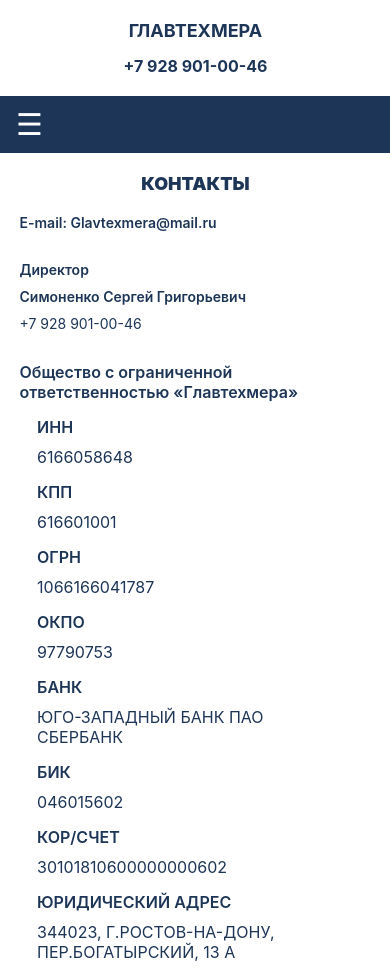
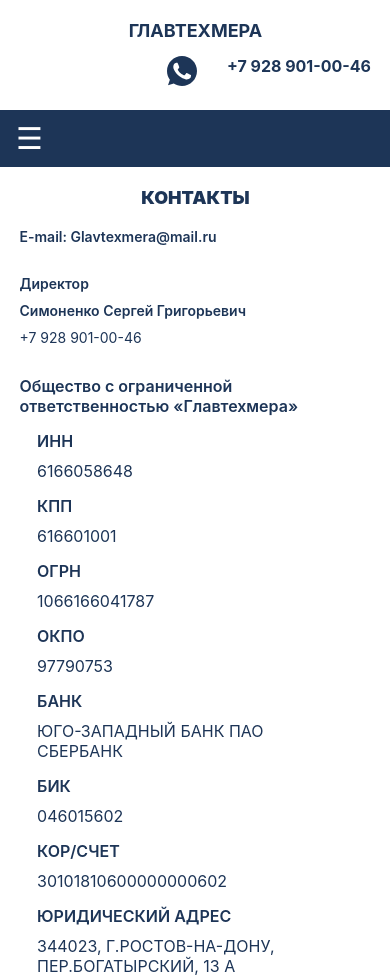
Before and after one commit to ZeHHFo/glavtehmera, a plain HTML site: page contacts.html in a window 390 px wide. Shown: the top 979 px of the page. Drawn offline with nearby package versions, Linux system fonts and the light colour scheme.

Commit message:
The clickability of the social media module and the phone number in the site header has been implemented.

```diff
--- a/contacts.html
+++ b/contacts.html
@@ -15,7 +15,14 @@
     <header class="site-header">
         <div class="top">
             <a href="contacts.html" class="logo" data-aos="fade-right">ГЛАВТЕХМЕРА</a>
-            <p class="Phone-number" data-aos="fade-left">+7 928 901-00-46</p>
+            <section class="social" id="social & phone" data-aos="fade-left">
+              <a href="https://wa.me/79289010046" target="_blank" class="whatsapp-link" aria-label="Связаться по WhatsApp">
+                <svg width="30" height="30" viewBox="0 0 30 30" fill="none" xmlns="http://www.w3.org/2000/svg">
+                  <path fill-rule="evenodd" clip-rule="evenodd" d="M23.7315 21.1816C23.37 22.2049 21.933 23.0515 20.787 23.2991C20.0025 23.4656 18.9795 23.5974 15.5325 22.1689C11.661 20.565 6.285 14.8515 6.285 11.0493C6.285 9.11373 7.401 6.85986 9.3525 6.85986C10.2915 6.85986 10.4985 6.87817 10.8075 7.61938C11.169 8.49265 12.051 10.6442 12.156 10.8647C12.5895 11.7695 11.715 12.2992 11.0805 13.0869C10.878 13.324 10.6485 13.5804 10.905 14.0215C11.16 14.4536 12.042 15.8911 13.338 17.0449C15.012 18.5364 16.3695 19.0125 16.8555 19.2151C17.217 19.3651 17.649 19.3302 17.913 19.0481C18.2475 18.6865 18.663 18.0865 19.086 17.4954C19.3845 17.0722 19.764 17.0194 20.1615 17.1694C20.43 17.2625 23.8425 18.8473 23.9865 19.1008C24.093 19.2854 24.093 20.1583 23.7315 21.1816ZM15.003 0H14.9955C6.72599 0 0 6.72803 0 15C0 18.28 1.05751 21.323 2.85601 23.7913L0.987007 29.365L6.75151 27.5229C9.12301 29.0924 11.9535 30 15.003 30C23.2725 30 30 23.272 30 15C30 6.72803 23.2725 0 15.003 0Z" fill="#1D3557"/>
+                </svg>
+              </a>
+              <p href="tel:+79289010046" class="Phone-number">+7 928 901-00-46</p>
+            </section>
         </div>
         <div class="header-container">
           <div class="burger-container">
@@ -47,7 +54,7 @@
               <span class="contacts-boss-name">Симоненко Сергей Григорьевич</span>
             </div>
             <div class="point-person">
-              <span class="contacts-boss-number">+7 928 901-00-46</span>
+              <span href="tel:+79289010046" class="contacts-boss-number">+7 928 901-00-46</span>
             </div>
           </section>
 
@@ -131,7 +138,7 @@
                 <p class="text-400" data-aos="fade-right" data-aos-offset="0">Пн–Пт: с 8:00 до 17:00</p>
               </div>
               <div class="footer-right">
-                <p class="text-900" data-aos="fade-left" data-aos-offset="0">+7 928 901-00-46</p>
+                <p href="tel:+79289010046" class="text-900" data-aos="fade-left" data-aos-offset="0">+7 928 901-00-46</p>
                 <p class="text-600" data-aos="fade-left" data-aos-offset="0">GLAVTEXMERA@MAIL.RU</p>
                 <p class="text-400" data-aos="fade-left" data-aos-offset="0">344023, Г.РОСТОВ-НА-ДОНУ, ПЕР.БОГАТЫРСКИЙ, 13 А</p>
               </div>
--- a/css/header.css
+++ b/css/header.css
@@ -12,12 +12,6 @@
   padding: 40px;
   max-width: 1180px;
   display: flex;
-}
-
-.Phone-number {
-  color: #1D3557;
-  font-weight: 700;
-  margin-left: auto;
 }
 
 .logo {
@@ -57,6 +51,18 @@
   color: #FDC500;
 }
 
+.whatsapp-link {
+  margin: auto 0;
+}
+
+.social {
+  color: #1D3557;
+  font-weight: 700;
+  margin-left: auto;
+  display: flex;
+  gap: 30px;
+}
+
 @media (max-width: 768px) {
   .top {
     padding: 20px;
```
Also changed, not shown: about.html (+9 -2 lines), index.html (+9 -2 lines), services.html (+9 -2 lines), assets/images/whatsapp-[#128].svg (added).
